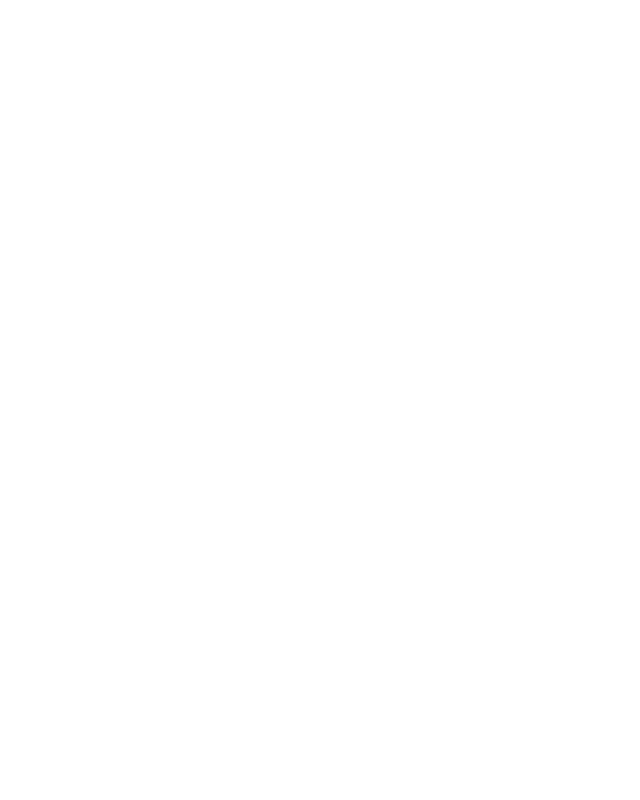
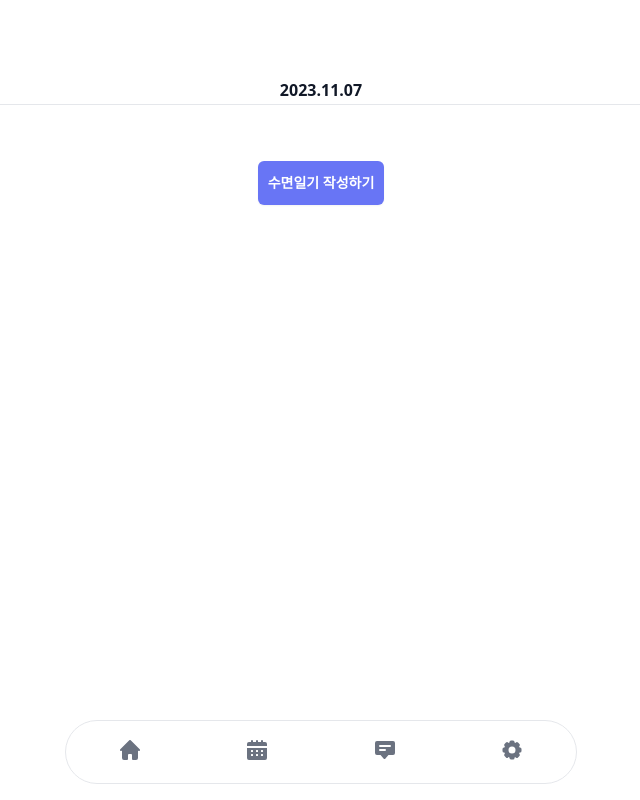
Before and after one commit to kangbh98/MyInsomniaDiary, a React (Vite) app in the folder my-insomnia-diary/: page /home in a window 1280 px wide. Shown: the whole page, without its empty margins (319-959 px from the left). Built offline with nearby package versions, Linux system fonts and the light colour scheme.

Commit message:
라우터 수정, 홈페이지 수정

```diff
--- a/my-insomnia-diary/src/components/BottomBar.jsx
+++ b/my-insomnia-diary/src/components/BottomBar.jsx
@@ -5,7 +5,7 @@
     <div className="fixed z-50 w-full h-16 max-w-lg -translate-x-1/2 bg-white border border-gray-200 rounded-full bottom-4 left-1/2 dark:bg-gray-700 dark:border-gray-600">
       <div className="grid h-full max-w-lg grid-cols-4">
         <Link
-          to={`/homesite`}
+          to={`/home`}
           data-tooltip-target="tooltip-home"
           className="inline-flex flex-col items-center justify-center px-5 rounded-s-full hover:bg-gray-50 dark:hover:bg-gray-800 group"
         >
--- a/my-insomnia-diary/src/pages/Home.jsx
+++ b/my-insomnia-diary/src/pages/Home.jsx
@@ -2,21 +2,24 @@
 import BottomBar from '../components/BottomBar';
 
 const Home = () => {
+    return(
     <>
         <div className="flex flex-col gap-2 mt-3 text-center">
+            <div className=" pb-12 flex flex-col gap-2">
+                <h2 className="text-base font-semibold leading-7 text-gray-900 border-b">
+                    2023.11.07
+                </h2>
+            </div>
+
             <Link
                 to={`/write`}
                 className="mx-auto  rounded-md bg-indigo-500 px-2.5 py-3 text-sm font-semibold text-white shadow-sm hover:bg-indigo-400 focus-visible:outline focus-visible:outline-2 focus-visible:outline-offset-2 focus-visible:outline-indigo-500 text-center"
             >
                 수면일기 작성하기
             </Link>
-            <div className=" pb-12 flex flex-col gap-2">
-            <h2 className="text-base font-semibold leading-7 text-gray-900 border-b">
-              2023.11.07
-            </h2>
-            </div>
         </div>
         <BottomBar />
     </>
+    )
 }
 export default Home;
--- a/my-insomnia-diary/src/pages/Login.jsx
+++ b/my-insomnia-diary/src/pages/Login.jsx
@@ -66,7 +66,7 @@
                 취소
               </Link>
               <Link
-                to="/homeStie"
+                to="/home"
                 className="flex w-full justify-center rounded-md bg-indigo-600 px-3 py-1.5 text-sm font-semibold leading-6 text-white shadow-sm hover:bg-indigo-500 focus-visible:outline focus-visible:outline-2 focus-visible:outline-offset-2 focus-visible:outline-indigo-600"
               >
                 로그인
```
